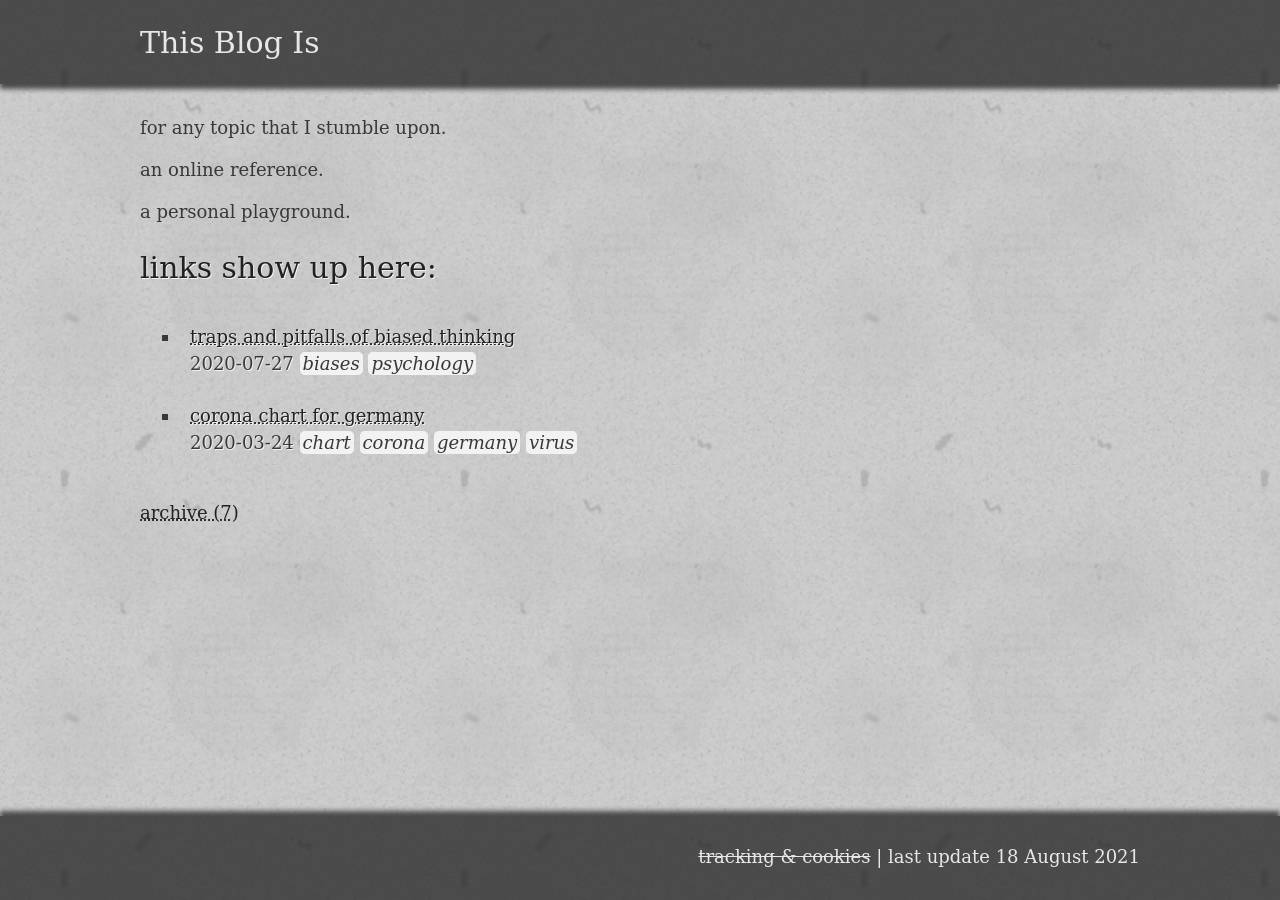
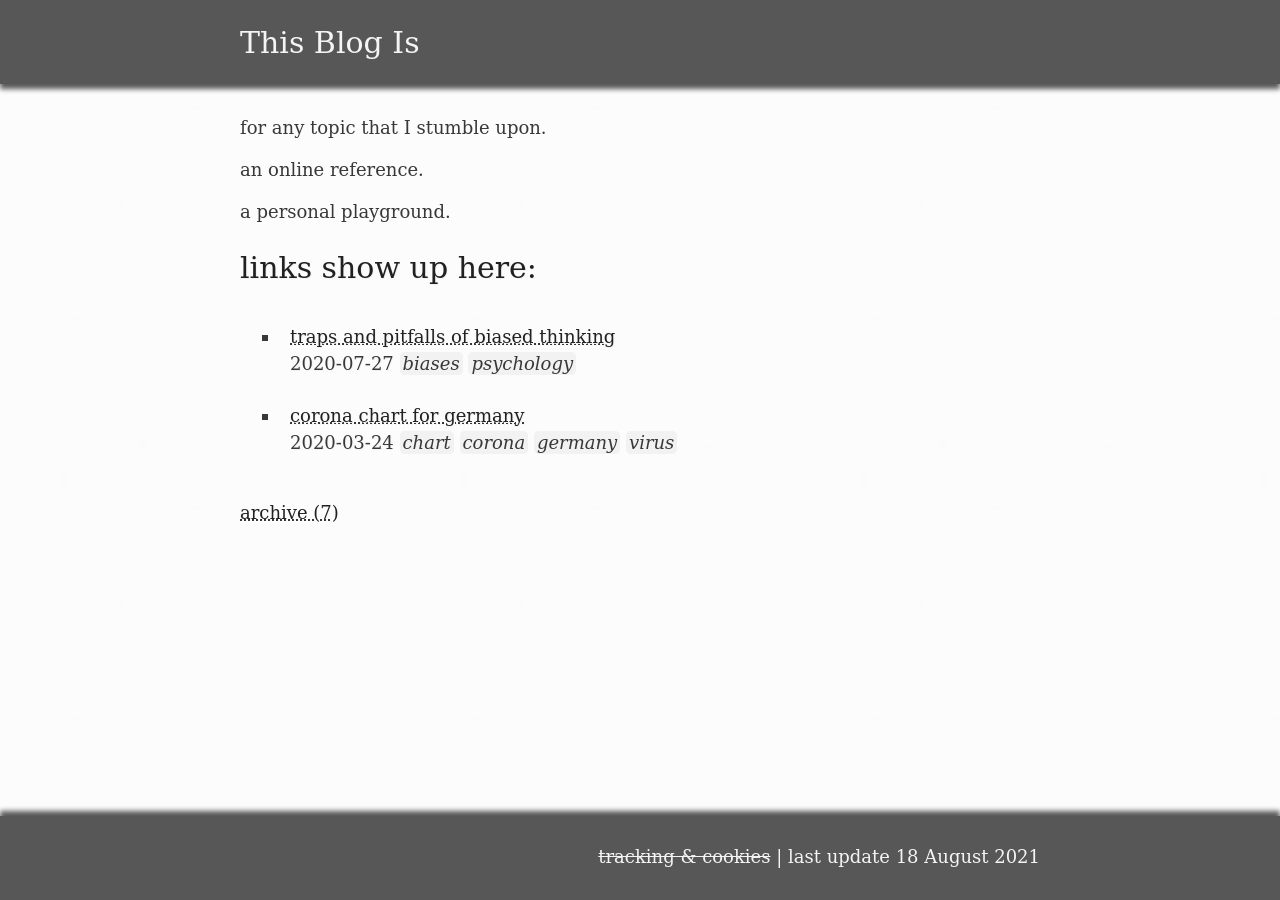
Before and after one commit to ZackDev/zackdev.github.io, a Jekyll site: the page built from pages/index.md, in a window 1280 px wide. Built offline with Jekyll 4.4.1, drawn with Linux system fonts in a browser that asks for light colours.

Commit message:
brightened background, justify text, thinned area for content

```diff
--- a/_sass/main.scss
+++ b/_sass/main.scss
@@ -84,6 +84,7 @@
 body {
   box-sizing: border-box;
   color: $medium_grey;
+  text-align: justify;
   font-size: 18px;
   font-family: 'DejaVu serif';
   line-height: 1.5;
@@ -200,7 +201,7 @@
 
 .inner {
   position: relative;
-  max-width: 1000px;
+  max-width: 800px;
   padding: 20px 10px;
   margin: 0 auto;
 }
```
Also changed, not shown: assets/img/background.png.
